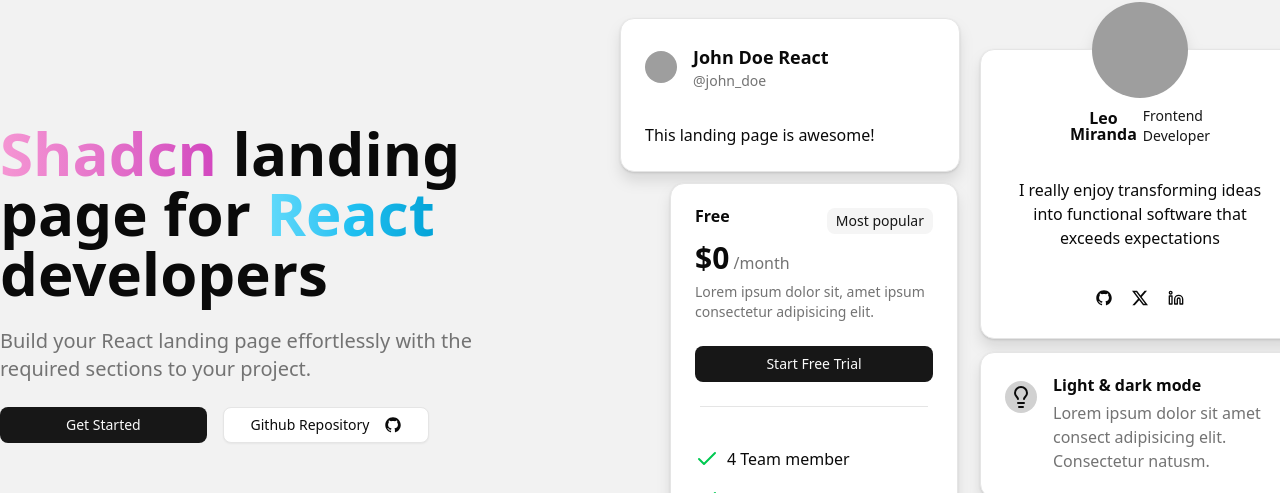
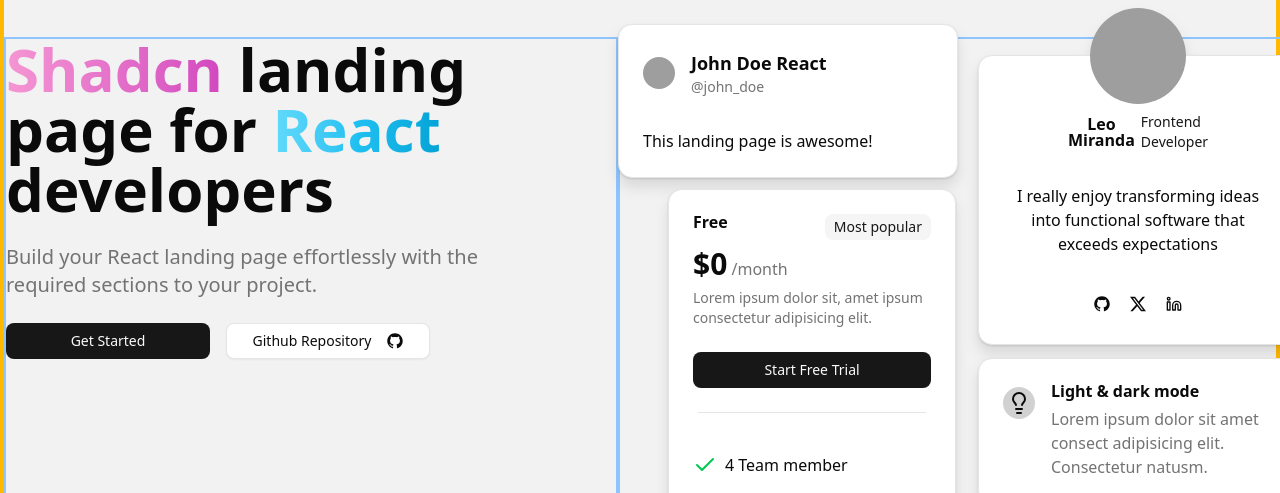
Before and after one commit to spjhon/project-carAssessment, a Next.js app: page / in a window 1280 px wide. Shown: the part 196-689 px from the top of the page. Built offline with nearby package versions, Linux system fonts and the light colour scheme; grey boxes are pictures that could not be loaded.

Commit message:
mas trabajo al hero

```diff
--- a/src/app/layout.tsx
+++ b/src/app/layout.tsx
@@ -40,7 +40,7 @@
           disableTransitionOnChange
         >
 
-          <div className="h-screen max-w-[2592px] max-h-[1750px] m-auto">
+          <div className="max-w-[2592px] max-h-[1750px] m-auto border-2 border-amber-400">
             <Navbar />
 
             {children}
--- a/src/components/Hero.tsx
+++ b/src/components/Hero.tsx
@@ -5,8 +5,17 @@
 
 export const Hero = () => {
   return (
-    <section className="container grid lg:grid-cols-2 place-items-center py-20 md:py-32 gap-10 m-auto">
-      <div className="text-center lg:text-start space-y-6">
+    <section className="
+      container
+      grid lg:grid-cols-2 place-items-center
+      py-20 md:py-32 gap-10
+      m-auto
+      border-2 border-amber-400"
+      >
+      <div className="
+        text-center lg:text-start space-y-6
+        border-2 border-blue-300 h-full"
+        >
         <main className="text-5xl md:text-6xl font-bold">
           <h1 className="inline">
             <span className="inline bg-gradient-to-r from-[#F596D3]  to-[#D247BF] text-transparent bg-clip-text">
@@ -46,12 +55,9 @@
       </div>
 
       {/* Hero cards sections */}
-      <div className="z-10">
+      <div className="z-10 border-2 border-blue-300 ">
         <HeroCards />
       </div>
-
-      {/* Shadow effect */}
-      <div className="shadow"></div>
     </section>
   );
 };
```
Also changed, not shown: src/components/Navbar.tsx (+6 -1 lines).
